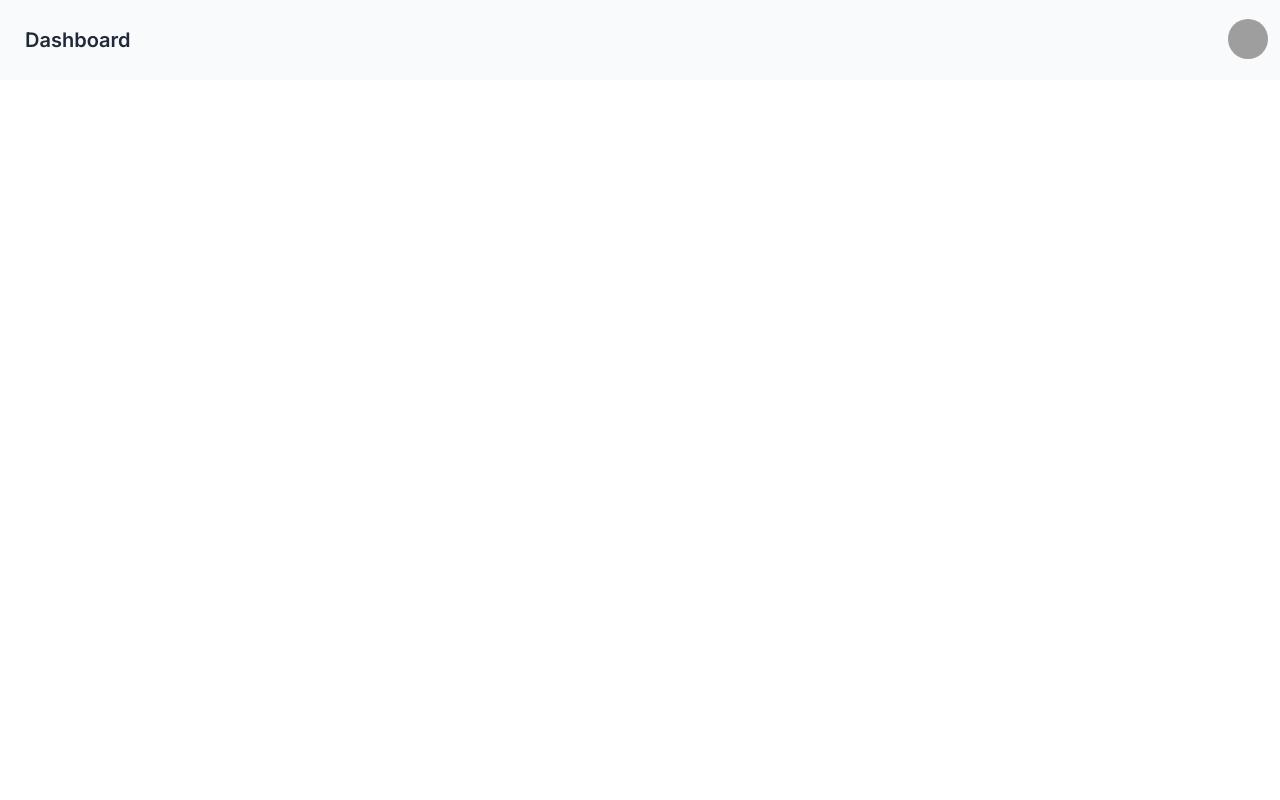
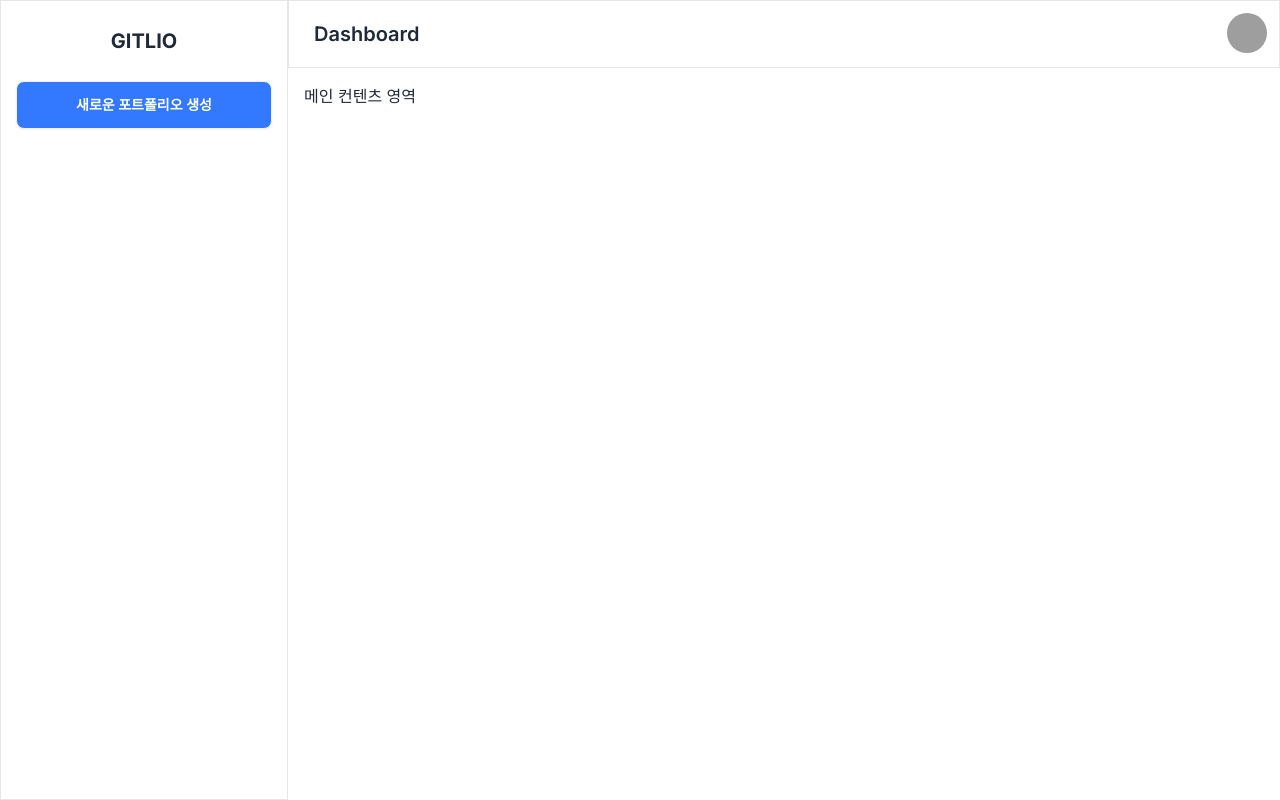
Before and after one commit to TU-GitLio/frontend, a Next.js app in the folder gitlio/: page /dashboard in a window 1280 px wide. Built offline with nearby package versions, Linux system fonts and the light colour scheme; grey boxes are pictures that could not be loaded.

Commit message:
design: layout 구성

```diff
--- a/gitlio/app/(edit)/dashboard/page.tsx
+++ b/gitlio/app/(edit)/dashboard/page.tsx
@@ -1,13 +1,15 @@
 import Navbar from "../../../components/dashboard/DashNavbar";
+import Sidebar from "../../../components/dashboard/DashSidebar";
 
 export default function DashboardPage() {
   return (
-    <>
-      <div className="w-full h-full grid grid-rows-10">
-        <div className="grid row-span-1">
-          <Navbar />
-        </div>
+    <div className="flex min-h-screen w-full">
+      <Sidebar />
+
+      <div className="flex flex-col flex-1">
+        <Navbar />
+        <main className="flex-1 p-4">메인 컨텐츠 영역</main>
       </div>
-    </>
+    </div>
   );
 }
--- a/gitlio/components/dashboard/DashNavbar.tsx
+++ b/gitlio/components/dashboard/DashNavbar.tsx
@@ -1,7 +1,7 @@
 export default function DashNavbar() {
   return (
     <>
-      <div className="navbar bg-gray-50 border-solid">
+      <div className="navbar  border border-gray-200">
         <div className="flex-1">
           <a className="btn btn-ghost text-xl">Dashboard</a>
         </div>
--- /dev/null
+++ b/gitlio/components/dashboard/DashSidebar.tsx
@@ -0,0 +1,14 @@
+export default function DashSidebar() {
+  return (
+    <div className="h-full w-72 border border-gray-200">
+      <div className="flex h-20 items-center justify-center w-full">
+        <div className="text-center text-xl font-bold">GITLIO</div>
+      </div>
+      <div className="flex justify-center">
+        <button className=" btn btn-wide bg-[#3379FF] text-white">
+          새로운 포트폴리오 생성
+        </button>
+      </div>
+    </div>
+  );
+}
```
